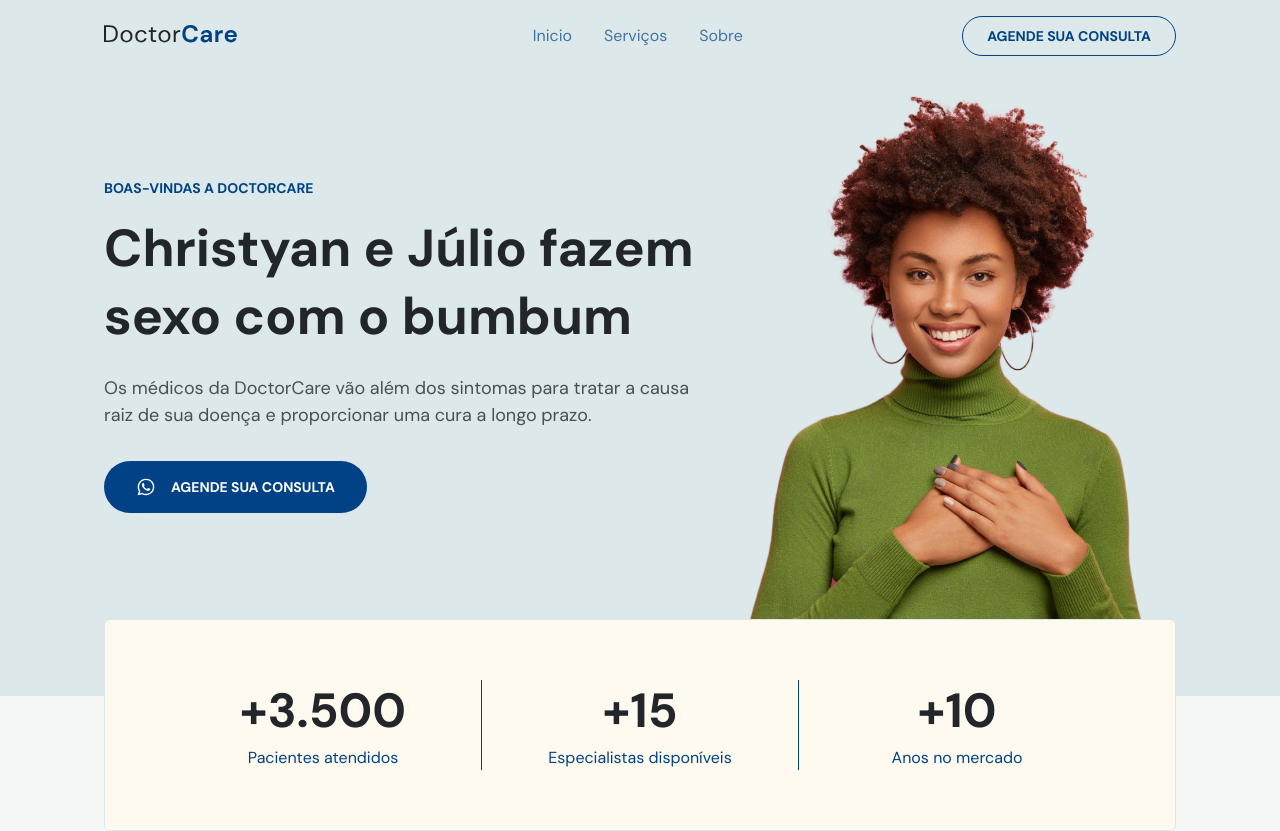
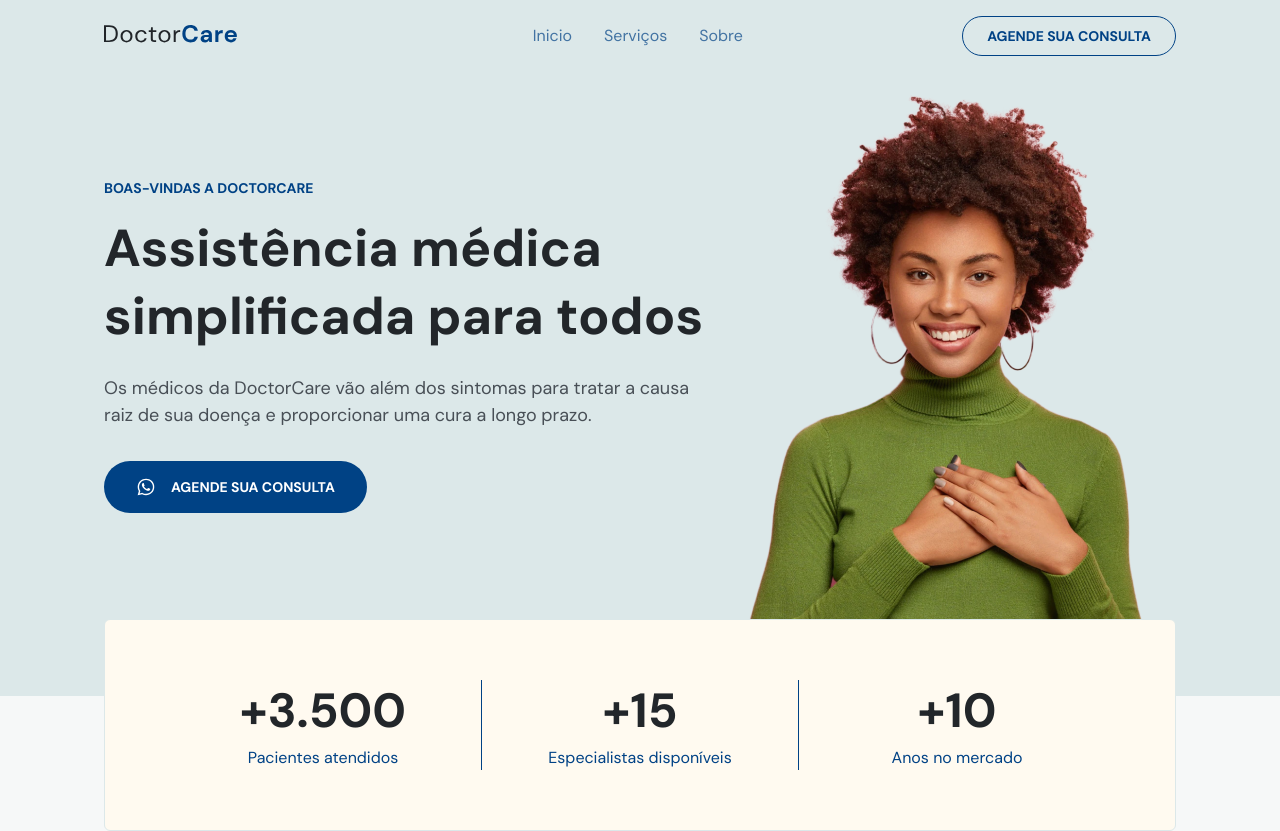
Before and after one commit to Laurindo7940/DoctorCare, a plain HTML site: page index.html in a window 1280 px wide. Shown: the top 831 px of the page. Drawn offline with nearby package versions, Linux system fonts and the light colour scheme.

Commit message:
ajustes nos titulos

```diff
--- a/index.html
+++ b/index.html
@@ -236,7 +236,7 @@
         <div class="col-a">
           <header>
             <h4>BOAS-VINDAS A DOCTORCARE</h4>
-            <h1>Christyan e Júlio fazem sexo com o bumbum</h1>
+            <h1>Assistência médica simplificada para todos</h1>
           </header>
           <div class="content">
             <p>
```
